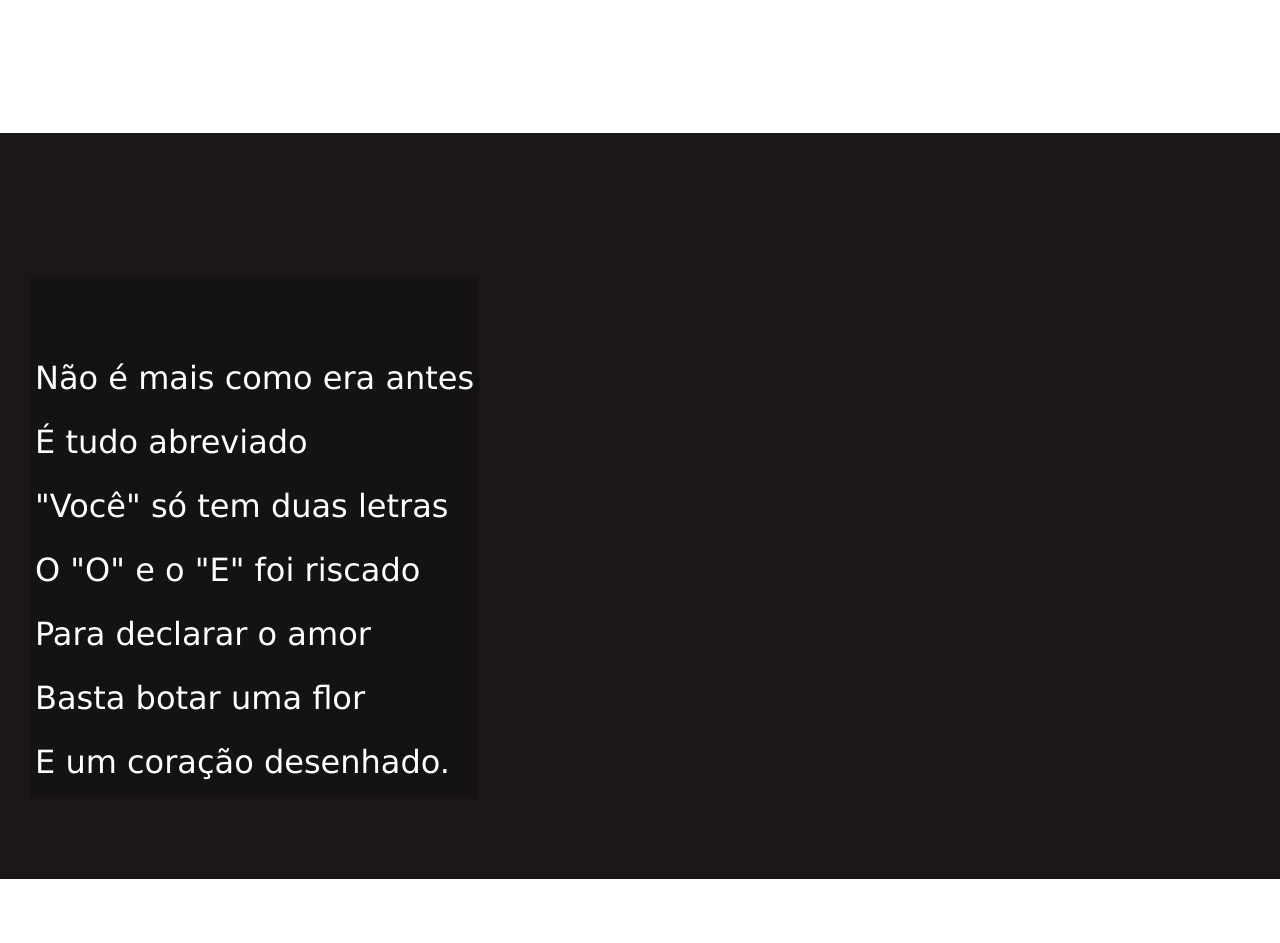
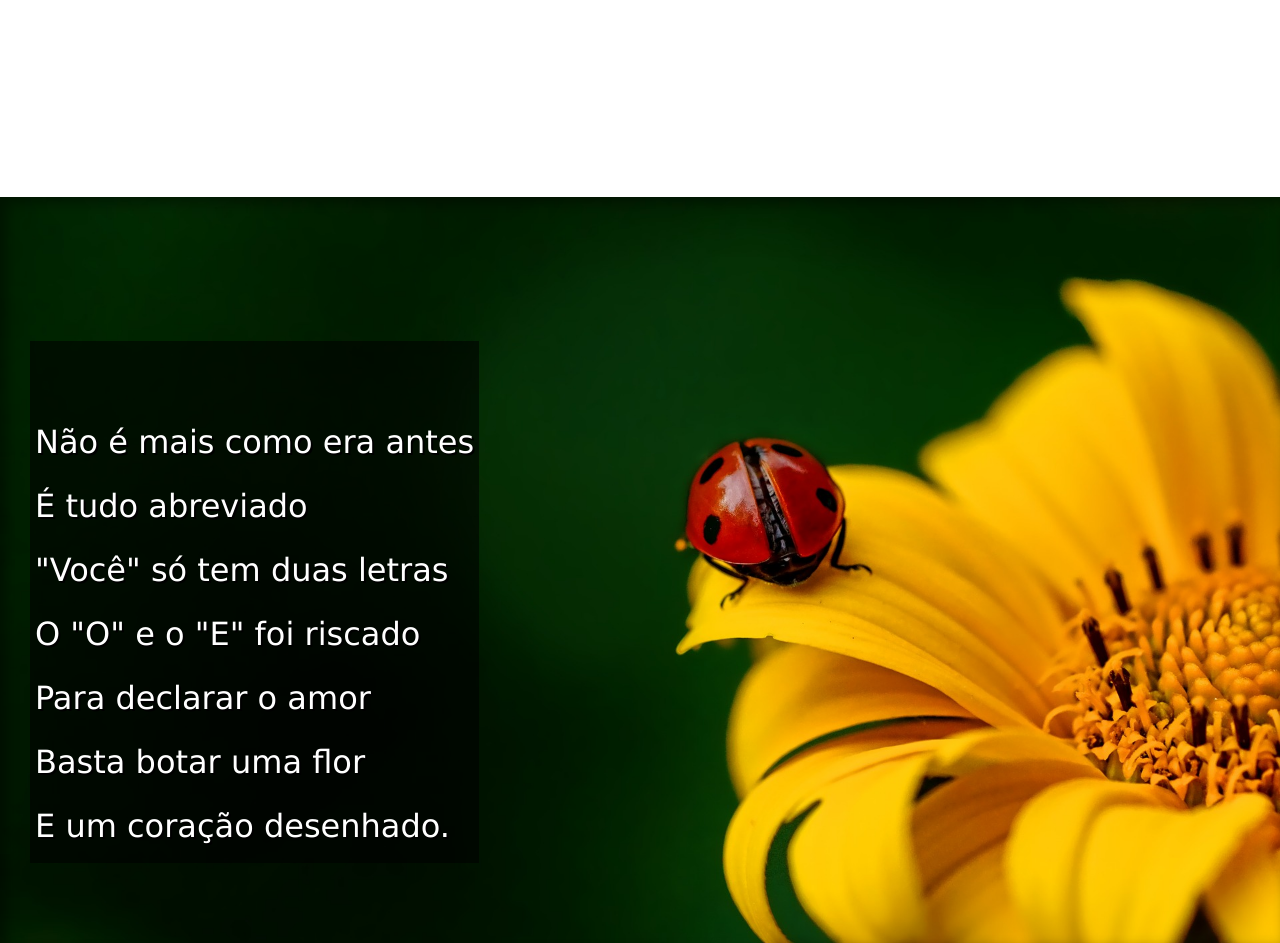
Before and after one commit to Everton951/html-css, a plain HTML site: page exercicios/desafio-5-cordel/index.html in a window 1280 px wide. Shown: the part 860-1803 px from the top of the page. Drawn offline with Linux system fonts and the light colour scheme.

Commit message:
site completo

```diff
--- a/exercicios/desafio-5-cordel/estilo/style.css
+++ b/exercicios/desafio-5-cordel/estilo/style.css
@@ -51,6 +51,10 @@ section{ /* Para deixar do jeito que escrevi no HTML, sem precisar usar vários
     font-size: 2em;
 }
 
+section p{
+    padding-bottom: 2em;
+}
+
 section.normal{
     background-color: white;
     color: black;
@@ -59,12 +63,26 @@ section.normal{
 section.imagem{
     background-color: rgb(27, 23, 23);
     color: white;
+    box-shadow: inset 6px 6px 13px 0px rgba(0, 0, 0, 0.404);
+    background-size: cover;
+    background-attachment: fixed; /* Deixar a imagem fixada - EFEITO PARALLAX simples */
 }
 
 section.imagem p {
-    background-color: rgba(0, 0, 0, 0.212);
+    background-color: rgba(0, 0, 0, 0.575);
     display: inline-block; /* Faz uma caixa do tamanho do conteúdo */
     padding: 5px;
+    text-shadow: 2px 2px 0px black;
+}
+
+section#img01{
+    background-image: url("../imagens/background001.jpg");
+    background-position: right center;
+}
+
+section#img02{
+    background-image: url("../imagens/background002.jpg");
+    background-position: right center;
 }
 
 footer{
--- a/exercicios/desafio-5-cordel/index.html
+++ b/exercicios/desafio-5-cordel/index.html
@@ -24,7 +24,7 @@
         </p>
     </section>
 
-    <section class="imagem">
+    <section class="imagem" id="img01">
         <p>
             Não é mais como era antes
             É tudo abreviado
@@ -57,7 +57,7 @@
         </p>
     </section>
 
-    <section class="imagem">
+    <section class="imagem" id="img02">
         <p>
             Tenho saudade das cartas
             Escritas com a própria mão
```
